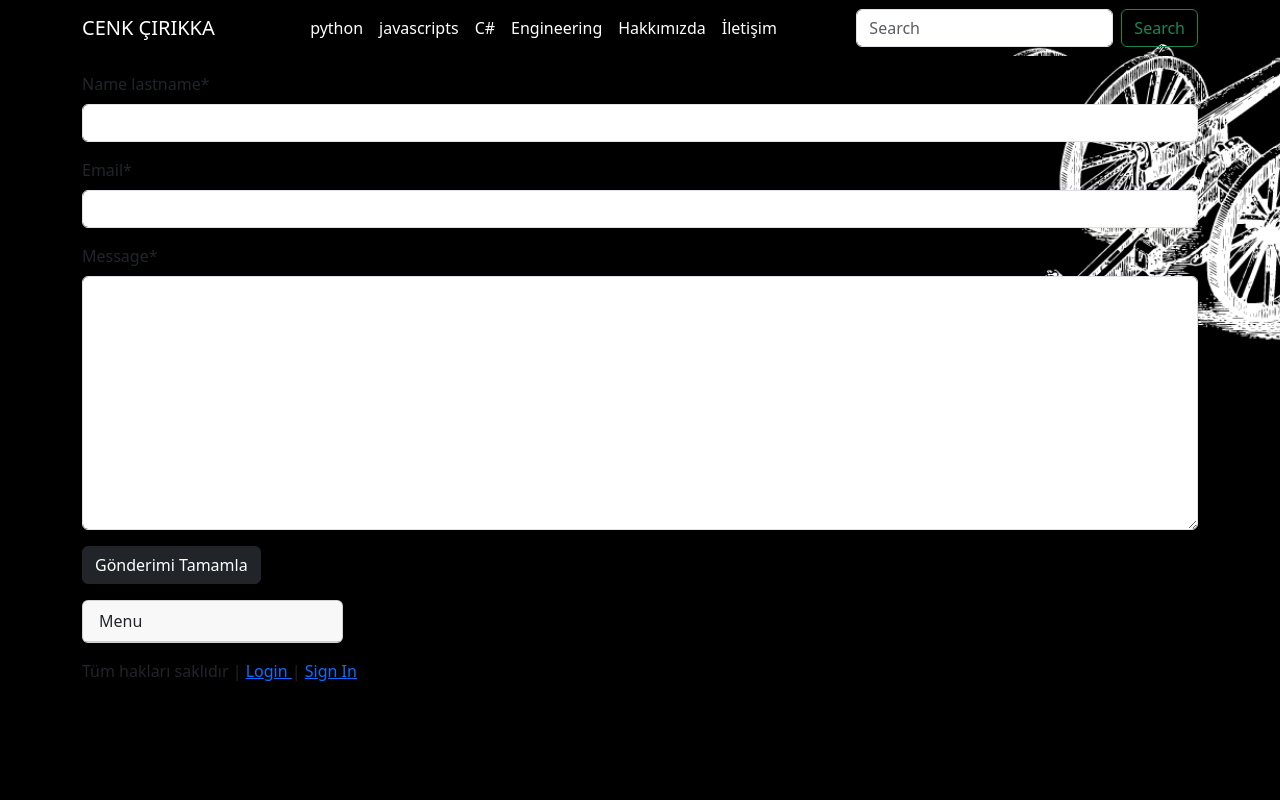
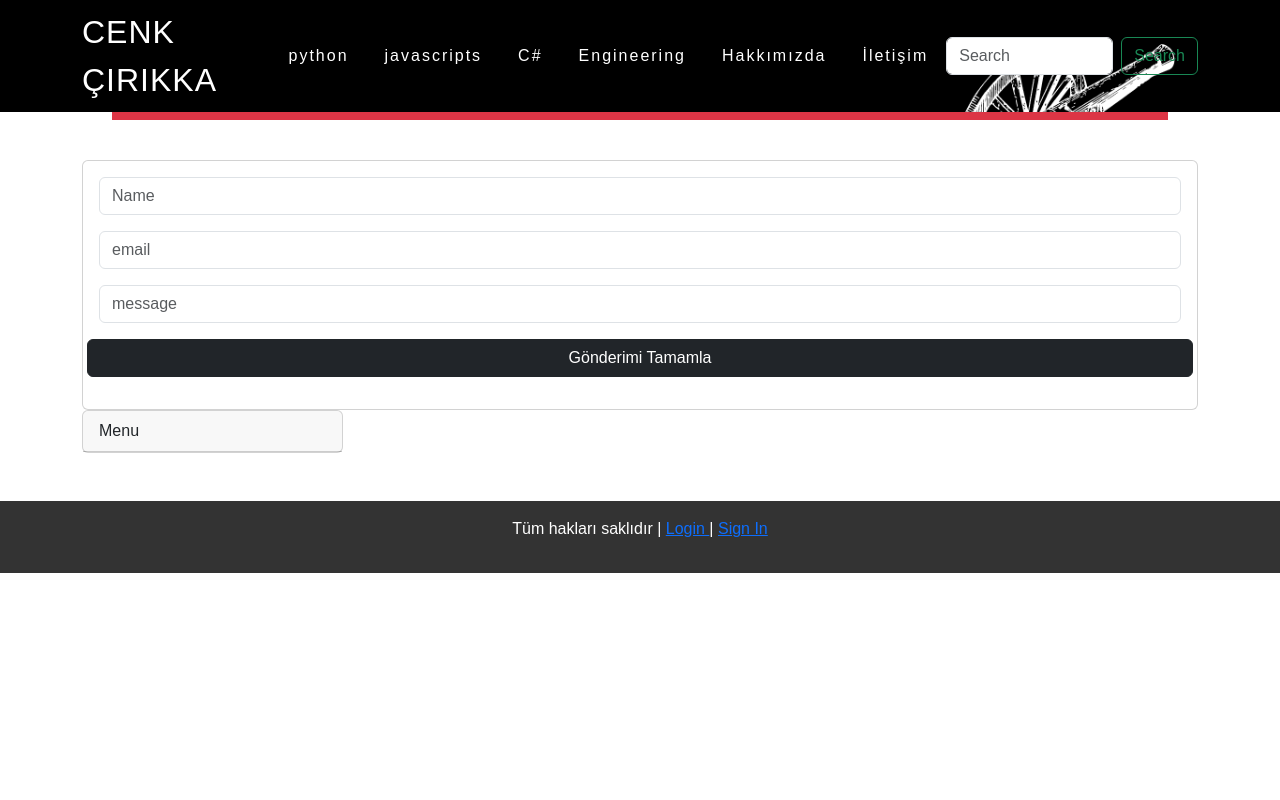
Before and after one commit to atak-05/cenkcirikkablog, a Django app: page /contact in a window 1280 px wide. Run offline with Django 4.2, Linux system fonts and the light colour scheme; data comes from the database, SQL or seed files in the repository; both versions use the stored data as it was after the commit; some libraries are stand-ins or nearby versions.

Commit message:
navbar edited

```diff
--- a/blog/forms/contact.py
+++ b/blog/forms/contact.py
@@ -2,12 +2,21 @@
 from blog.models.contact import contactModel
 from django.core.mail import send_mail
 from crispy_forms.helper import FormHelper
-from crispy_forms.layout import Submit
+
 
 class contactForm(forms.ModelForm):
     class Meta:
         model = contactModel
         fields = ('name_lastname', 'email','message')
+        widgets = {
+            'name_lastname':forms.TextInput(attrs={'placeholder': 'Name',}),
+            'email':forms.TextInput(attrs={'placeholder': 'email'}),
+            'message':forms.TextInput(attrs={'placeholder': 'message'}),
+        }
+    def __init__(self, *args, **kwargs):
+        super(contactForm, self).__init__(*args, **kwargs)
+        self.helper = FormHelper()
+        self.helper.form_show_labels = False
 
 
 
--- a/blog/templates/pages/category.html
+++ b/blog/templates/pages/category.html
@@ -5,15 +5,15 @@
 
 {% block content%}
   {% for text in texts %}
-  <div class="card border-light bg-black mb-3">
+  <div class="card  mb-3">
     <div class="row g-0">
       <div class="col-md-4">
         <img src=" {{text.image.url}} " class="img" alt="..." />
       </div>
       <div class="col-md-8">
-        <div class="card-body text-light ">
+        <div class="card-body  ">
           <h5 class="card-title">
-            <a  class = "text-light" href = '{% url 'detail' slug=text.slug %}' style="text-decoration:none " >
+            <a  class = "text-dark" href = '{% url 'detail' slug=text.slug %}' style="text-decoration:none " >
               {{text.title|safe}}
             </a>
           </h5>
--- a/blog/templates/pages/contact.html
+++ b/blog/templates/pages/contact.html
@@ -1,18 +1,23 @@
-{% extends 'base.html' %}
-{% load crispy_forms_tags %}
+{% extends 'base.html' %} {% load crispy_forms_tags %}
 
 <! viewdan gelen istegin cevabı bu sayfada >
 
-{% block title %}
-  Contact
-{% endblock %}
-
-{% block content %}
-<form method="post">
+{% block title %} Contact {% endblock %} {% block content %}
+<div class=" justify-content-center" >
+<form class=" justify-content-center" method="post" >
   {% csrf_token %}
-  {{ form|crispy }}
-  <button type="submit" class="btn btn-dark mb-3">Gönderimi Tamamla</button>
+  <div class="card">
+    <div class="card-body">
+      <div class="form-group row">
+        {% crispy form %}
+        <!-- {{ form|crispy }}-->
+        <button type="submit" class="btn btn-dark mb-3">
+          Gönderimi Tamamla
+        </button>
+      </div>
+    </div>
+  </div>
 </form>
-
+</div>
 
 {% endblock %}
--- a/blog/views/contact.py
+++ b/blog/views/contact.py
@@ -2,6 +2,7 @@
 from blog.forms.contact import contactForm
 from blog.models.contact import contactModel
 from django.views.generic import FormView
+
 #* __init__.py sayfasına dahil etmeyi unutma!
 # def contact(request):
 #     form = contactForm(
@@ -36,6 +37,7 @@
     form_class = contactForm
     success_url = 'send-email'
 
+
     def form_valid(self, form) :
         form.save()
         form.send_email(message=form.cleaned_data.get('message'))
--- a/static/css/custom.css
+++ b/static/css/custom.css
@@ -17,3 +17,95 @@
     border-style: double;
     border-color: red;
   }
+.margin-top {
+  margin-top: 1000px;
+}
+.margin-bottom {
+  margin-top: 1000px;
+}
+
+@import url('https://fonts.googleapis.com/css2?family=Poppins:wght@100&display=swap');
+
+* {
+  margin: 0;
+  padding: 0;
+  box-sizing: border-box;
+  font-family: 'Poppins', sans-serif;
+}
+
+
+header{
+  position : fixed;
+  top :0;
+  left: 0;
+  width: 100%;
+  justify-content:space-between ;
+  align-items: center;
+  transition:0.6s;
+  padding: 40px 100px;
+  z-index: 1000000 ;
+}
+header .logo{
+  position: relative;
+  font-weight: 300;
+  color: #fff;
+  text-decoration: none;
+  font-size: 2em;
+  text-transform: uppercase;
+  letter-spacing: 1px;
+  transition: 0.6s;
+
+}
+header ul{
+  position: relative;
+  display: flex;
+  justify-content: center;
+  justify-content: center;
+  align-items: center;
+}
+header ul li{
+  position:relative;
+  list-style: none;
+}
+header ul li a{
+  position: relative;
+  margin: 0 10px;
+  text-decoration: none;
+  color: #fff;
+  letter-spacing: 2px;
+  font-weight: 500px;
+  transition: 0.6s;
+}
+.banner{
+  position: relative;
+  background-size: cover;
+  width: 100%;
+  height:100vh;
+}
+body{
+  background-color:#fff
+  min-height 200vh;
+}
+
+/* navbar için stil ---------------------------------------------------------------*/
+
+
+/* main kısmı için stil */
+main {
+  padding: 2rem;
+  margin-top: 5rem; /* navbar yüksekliği kadar üstte boşluk bırakır */
+}
+
+
+header .sticky{
+  padding: 5px 100px;
+  background-color: beige;
+}
+
+
+footer {
+  background-color: #333;
+  color: #fff;
+  padding: 1rem;
+  text-align: center;
+}
--- a/templates/base.html
+++ b/templates/base.html
@@ -20,11 +20,21 @@
     />
 
   </head>
-  <body class="bg-image" style="background-image: url('{% static 'img/background2.png' %}'); height: 100vh; background-size: cover;">
-   {% include 'components/navbar.html' %}
+  <body >
+    <header>
+      {% include 'components/navbar.html' %}
+    </header>
+
+
+
+
+         <!-- class="bg-image" style="background-image: url('{% static 'img/background2.png' %}'); height: 100vh; background-size: cover;"-->
+
+
+
     <!--====================Body================================== -->
-    <div >
-      <div class="container mt-3">
+    <main>
+      <div class="container mt-5">
         <div class="row">
           <div {% if request.user.is_authenticated %} class="col-sm-9" {% else %} class="col-12" {% endif %}>
             {%block content %} {% endblock %}
@@ -34,9 +44,15 @@
            {% include 'components/sidebar.html' %}
         {% endif %}-->
       </div>
+      </div>
+    </main>
+    <footer>
       {% include 'components/footer.html' %}
-      </div>
-    </div>
+    </footer>
+
+
+
+
 
       <!--====================foother================================== -->
     <script src="https://unpkg.com/@lottiefiles/lottie-player@latest/dist/lottie-player.js"></script>
@@ -45,5 +61,11 @@
       integrity="sha384-w76AqPfDkMBDXo30jS1Sgez6pr3x5MlQ1ZAGC+nuZB+EYdgRZgiwxhTBTkF7CXvN"
       crossorigin="anonymous"
     ></script>
+    <script type="text/javascript">
+      window.addEventListener("scroll", function(){
+        var header =document.querySelector("header")
+        header.classList.toggle("sticky", window.scrollY > 0);
+      })
+    </script>
   </body>
 </html>
--- a/templates/components/navbar.html
+++ b/templates/components/navbar.html
@@ -2,12 +2,13 @@
 {%load static%}
 
 {% categoryList as categories %}
-<div class="bg-image" style="background-image: url('{% static 'img/background2.png' %}'); background-size: cover;">
-  <nav class="navbar navbar-expand-lg ">
-    <div class="container " >
-      <a class="navbar-brand text-white ms-auto" href=" {% url 'home' %} ">CENK ÇIRIKKA</a>
+<div class="container">
+<div class="row">
+<nav class="navbar navbar-expand-lg bg-dark fixed-top bg-image" style="background-image: url('static/img/background2.png');  background-size: cover;" >
+  <div class="container">
+    <a class="logo" href="{% url 'home' %}">CENK ÇIRIKKA</a>
     <button
-        class="navbar-toggler"
+      class="navbar-toggler "
       type="button"
       data-bs-toggle="collapse"
       data-bs-target="#navbarSupportedContent"
@@ -17,30 +18,24 @@
     >
       <span class="navbar-toggler-icon"></span>
     </button>
-      <div class="collapse navbar-collapse justify-content-center" id="navbarNav">
-        <ul class="navbar-nav ">
+    <div class="collapse navbar-collapse justify-content-center " id="navbarNav">
+      <ul class="navbar-nav">
         {% for category in categories %}
         <li class="nav-item">
-            <a class="nav-link active  text-white" aria-current="page" href= "{% url 'category' categorySlug=category.slug %}"
-              >{{category.categoryName}}</a
-            >
+          <a class="nav-link active text-white" aria-current="page" href="{% url 'category' categorySlug=category.slug %}">{{category.categoryName}}</a>
         </li>
         {% endfor %}
         <li class="nav-item">
-            <a class="nav-link active  text-white" aria-current="page" href= "{% url 'about'  %}"
-              >Hakkımızda</a
-            >
+          <a class="nav-link active text-white" aria-current="page" href="{% url 'about' %}">Hakkımızda</a>
         </li>
         <li class="nav-item">
-            <a class="nav-link active  text-white" aria-current="page" href= "{% url 'contact'  %}"
-              >İletişim</a
-            >
+          <a class="nav-link active text-white" aria-current="page" href="{% url 'contact' %}">İletişim</a>
         </li>
       </ul>
     </div>
-        <form action= '{% url 'home' %}' class="d-flex" role="search">
+    <form action="{% url 'home' %}" class="d-flex" role="search" style="z-index: 500;">
       <input
-            name= 'query'
+        name="query"
         class="form-control me-2"
         type="search"
         placeholder="Search"
@@ -48,7 +43,29 @@
       />
       <button class="btn btn-outline-success" type="submit">Search</button>
     </form>
-
   </div>
 </nav>
 </div>
+<div class="row mt-4 ">
+  <div class="container-fluid">
+    <div class="col">
+
+      <nav class="navbar navbar-expand-lg bg-danger">
+        <ul class="navbar-nav">
+          {% for category in categories %}
+          <li class="nav-item">
+            <a class="nav-link active text-white" aria-current="page" href="{% url 'category' categorySlug=category.slug %}">{{category.categoryName}}</a>
+          </li>
+          {% endfor %}
+          <li class="nav-item">
+            <a class="nav-link active text-white" aria-current="page" href="{% url 'about' %}">Hakkımızda</a>
+          </li>
+          <li class="nav-item">
+            <a class="nav-link active text-white" aria-current="page" href="{% url 'contact' %}">İletişim</a>
+          </li>
+        </ul>
+      </nav>
+    </div>
+  </div>
+</div>
+</div>
```
Also changed, not shown: blog/templates/pages/home.html (+5 -4 lines), db.sqlite3, 1 other file. Lines whose indentation alone changed are shown as unchanged.
